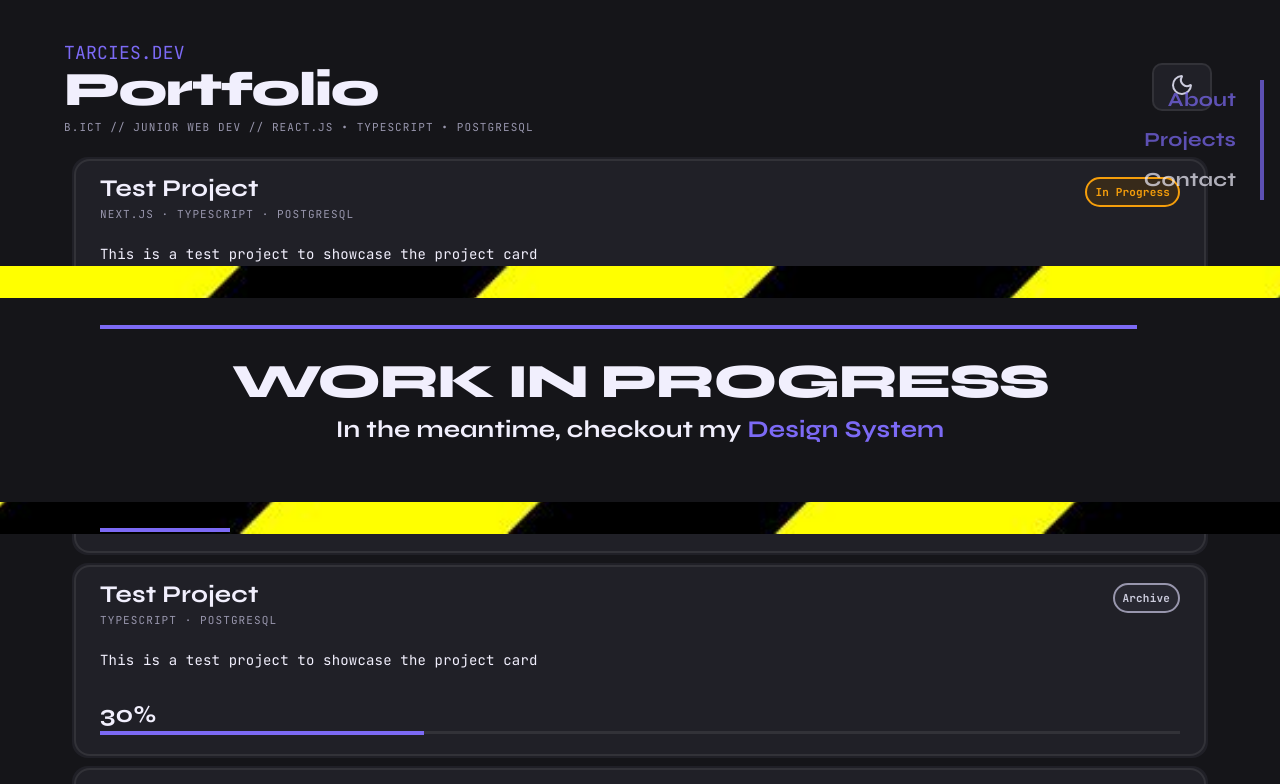
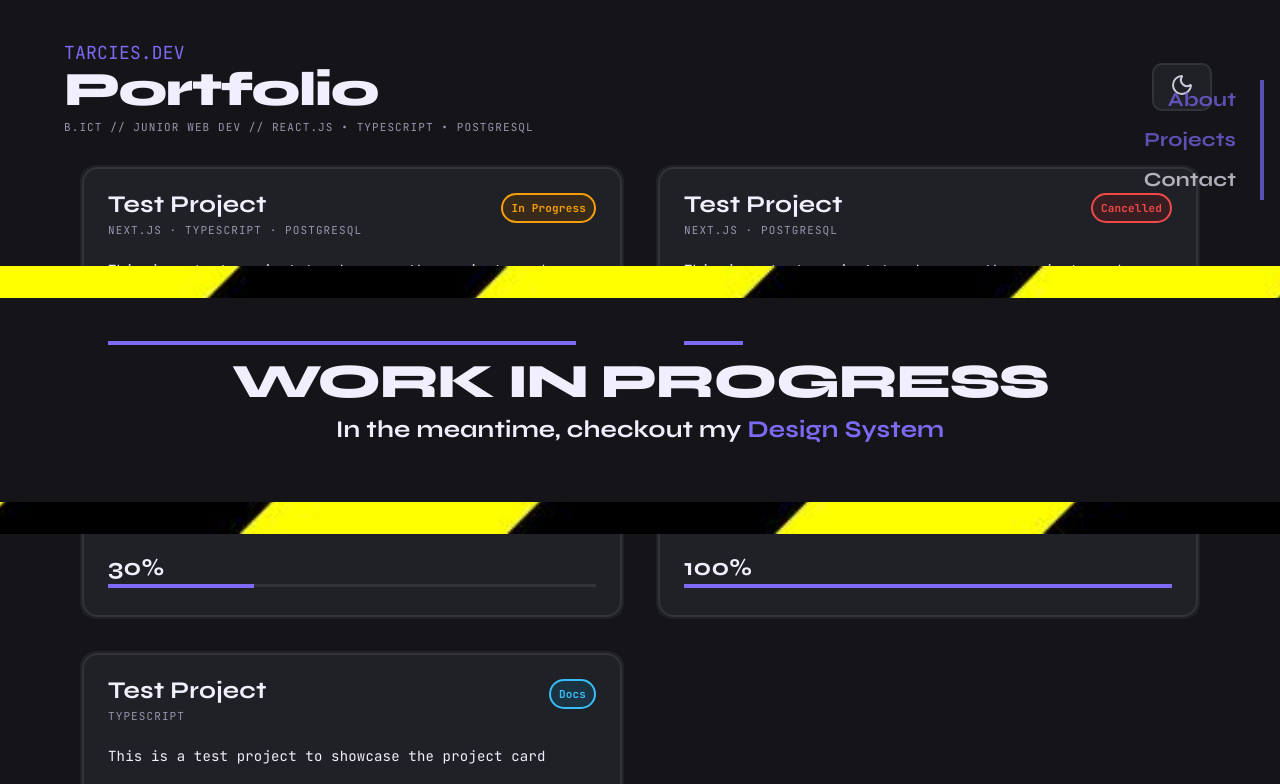
Before and after one commit to tarcies/portfolio, a React (Vite) app: page /projects in a window 1280 px wide. Shown: the top 784 px of the page. Built offline with nearby package versions, Linux system fonts and the light colour scheme.

Commit message:
style: add components class to base CSS

```diff
--- a/src/styles/base.css
+++ b/src/styles/base.css
@@ -25,9 +25,16 @@ html {
   padding: 0 var(--space-6);
 }
 
+.components {
+  display: grid;
+  grid-template-columns: 1fr 1fr;
+  gap: var(--space-4);
+  margin: var(--space-2);
+}
+
 .card {
   overflow: hidden;
-  padding: var(--space-4) var(--space-6);
+  padding: var(--space-6);
   background-color: var(--bg-surface);
   border: 2px solid var(--border);
   border-radius: var(--radius-lg);
```
